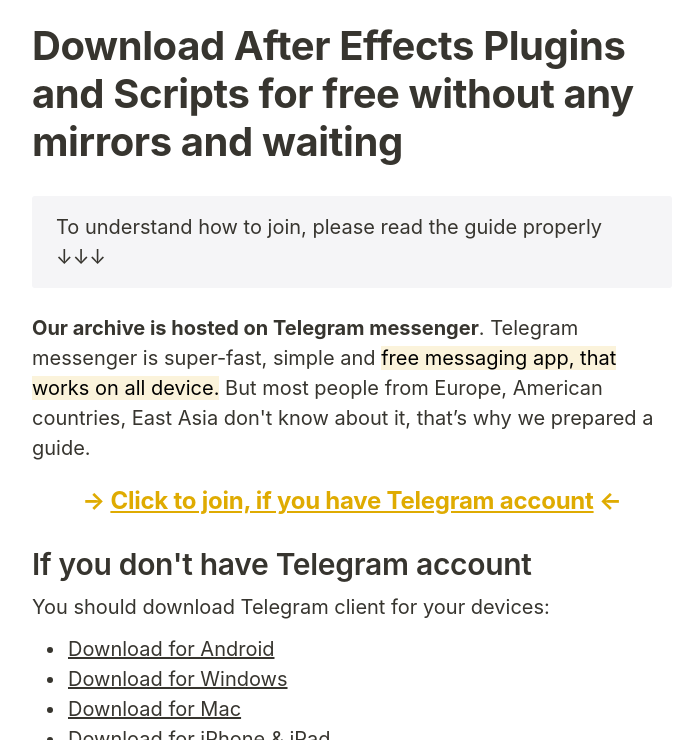
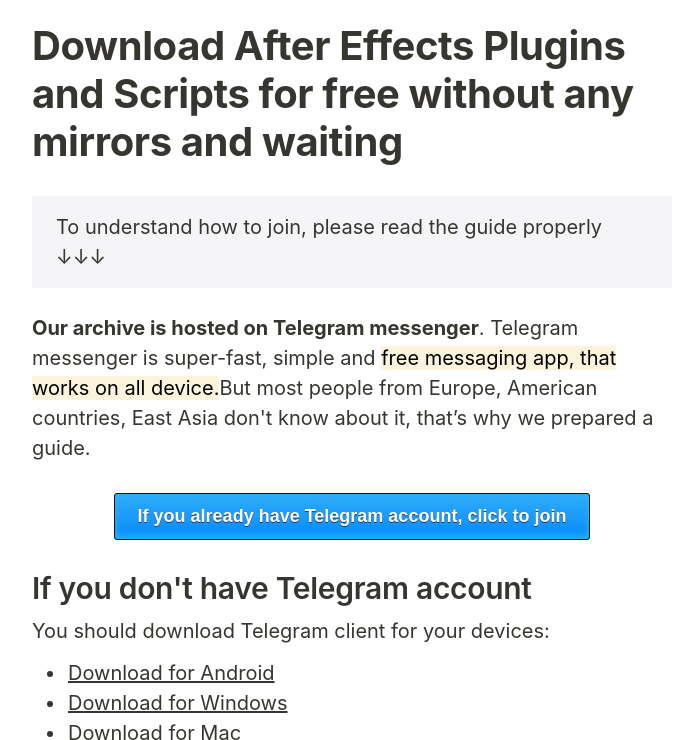
Before and after one commit to monter-m1/monter, a plain HTML site: page index.html in a window 1280 px wide. Shown: the part 363-1103 px from the top of the page, without its empty margins (288-971 px from the left). Drawn offline with Linux system fonts and the light colour scheme.

Commit message:
Update index.html

```diff
--- a/index.html
+++ b/index.html
@@ -8,7 +8,8 @@
 
 
     <meta name="description" content="After Effects plugins and scripts for motion design, VFX, 3D">
-    <meta name="keywords" content="After Effects, Plugins, Scripts, After Effects Plugins Free Download, Plugins for After Effects">
+    <meta name="keywords"
+        content="After Effects, Plugins, Scripts, After Effects Plugins Free Download, Plugins for After Effects">
 
     <meta property="og:locale" content="en_US" />
     <meta property="og:type" content="website">
@@ -16,19 +17,23 @@
     <meta property="og:title" content="After Effects Plugins and Scripts">
     <meta property="og:description" content="After Effects plugins and scripts for motion design, VFX, 3D">
 
-    <script type="text/javascript" >
-        (function(m,e,t,r,i,k,a){m[i]=m[i]||function(){(m[i].a=m[i].a||[]).push(arguments)};
-        m[i].l=1*new Date();k=e.createElement(t),a=e.getElementsByTagName(t)[0],k.async=1,k.src=r,a.parentNode.insertBefore(k,a)})
-        (window, document, "script", "https://mc.yandex.ru/metrika/tag.js", "ym");
+    <script type="text/javascript">
+        (function (m, e, t, r, i, k, a) {
+        m[i] = m[i] || function () { (m[i].a = m[i].a || []).push(arguments) };
+            m[i].l = 1 * new Date(); k = e.createElement(t), a = e.getElementsByTagName(t)[0], k.async = 1, k.src = r, a.parentNode.insertBefore(k, a)
+        })
+            (window, document, "script", "https://mc.yandex.ru/metrika/tag.js", "ym");
 
         ym(56987398, "init", {
-             clickmap:true,
-             trackLinks:true,
-             accurateTrackBounce:true,
-             webvisor:true
+            clickmap: true,
+            trackLinks: true,
+            accurateTrackBounce: true,
+            webvisor: true
         });
-     </script>
-     <noscript><div><img src="https://mc.yandex.ru/watch/56987398" style="position:absolute; left:-9999px;" alt="" /></div></noscript>
+    </script>
+    <noscript>
+        <div><img src="https://mc.yandex.ru/watch/56987398" style="position:absolute; left:-9999px;" alt="" /></div>
+    </noscript>
 
     <style>
         /* webkit printing magic: print all background colors */
@@ -648,49 +653,74 @@
         .link-center {
             text-align: center;
         }
+
+        .myButton {
+            box-shadow: inset 0px -3px 7px 0px #29bbff;
+            background: linear-gradient(to bottom, #2dabf9 5%, #0688fa 100%);
+            background-color: #2dabf9;
+            border-radius: 3px;
+            border: 1px solid #0b0e07;
+            display: inline-block;
+            cursor: pointer;
+            color: #ffffff;
+            font-family: Arial;
+            font-size: 18px;
+            padding: 9px 23px;
+            text-decoration: none;
+            text-shadow: 0px 1px 0px #263666;
+            font-weight: 700;
+            margin-top: 20px;
+        }
+
+        .myButton:hover {
+            background: linear-gradient(to bottom, #0688fa 5%, #2dabf9 100%);
+            background-color: #0688fa;
+        }
+
+        .myButton:active {
+            position: relative;
+            top: 1px;
+        }
     </style>
 </head>
 
 <body>
     <article class="page sans">
         <header>
-            <figure><video type="video/mp4" width="640px" autoplay loop muted
-                    playsinline>
+            <figure><video type="video/mp4" width="640px" autoplay loop muted playsinline>
                     <source src="monter-new-promo-tg.mp4" type="video/mp4"></video></figure>
-            <h1 class="page-title">Download After Effects Plugins and Scripts for free without any mirrors and waiting</h1>
+            <h1 class="page-title">Download After Effects Plugins and Scripts for free without any mirrors and waiting
+            </h1>
         </header>
         <div class="page-body">
             <figure class="block-color-gray_background callout" style="white-space:pre-wrap;display:flex"
                 id="d92c490e-1ef6-403c-aae6-75e2649c6efc">
                 <div style="width:100%">To understand how to join, please read the guide properly ↓↓↓</div>
             </figure>
-            <p class=""><strong>Our archive is hosted on Telegram
-                    messenger</strong>. Telegram messenger is super-fast, simple and <mark
-                    class="highlight-yellow_background">free messaging app, that works on all device.</mark> But most
-                people from Europe, American countries, East Asia don't know about it, that’s why we prepared a guide.
+            <p><strong>Our archive is hosted on Telegram messenger</strong>. Telegram messenger is super-fast, simple
+                and <mark class="highlight-yellow_background">free messaging app, that works on all device.</mark>But
+                most people from Europe, American countries, East Asia don't know about it, that’s why we prepared a guide.
             </p>
-            <p class=""></p>
-            <h2 id="3e486cdd-5552-4fda-a35f-a80a501ee35f" class="link-center"><mark class="highlight-yellow"><strong>→
-                        <a href="https://tr.im/m-in" target="_blank">Click to join, if you have Telegram account</a>
-                        ←</strong></mark></h2>
-            <h1 class="">If you don't have Telegram account</h1>
-            <p class="">You should download Telegram client for your devices:
+            <div class="link-center"><a href="https://tr.im/m-in" target="_blank" class="myButton">If you already have Telegram account, click to join</a></div>
+            <h1>If you don't have Telegram account</h1>
+            <p >You should download Telegram client for your devices:
             </p>
             <ul class="bulleted-list">
                 <li><a href="https://play.google.com/store/apps/details?id=org.telegram.messenger">Download for
                         Android</a></li>
                 <li><a href="https://telegram.org/dl/desktop/win">Download for Windows</a></li>
                 <li><a href="https://telegram.org/dl/desktop/mac">Download for Mac</a></li>
-                <li><a href="https://apps.apple.com/app/telegram-messenger/id686449807">Download for iPhone & iPad</a></li>
+                <li><a href="https://apps.apple.com/app/telegram-messenger/id686449807">Download for iPhone & iPad</a>
+                </li>
                 <li><a href="https://telegram.org/dl/desktop/linux">Download for Linux</a></li>
             </ul>
-            <h2 class="">If you don&#x27;t know how to Sign Up, watch this
+            <h2 >If you don&#x27;t know how to Sign Up, watch this
                 tutorial</h2><iframe class="video-youtube" width="640" height="400"
                 src="https://www.youtube.com/embed/tniO5LCaXbQ" frameborder="0"
                 allow="accelerometer; autoplay; encrypted-media; gyroscope; picture-in-picture"
                 allowfullscreen></iframe>
-            <h1 class="">After sign up <mark
-                    class="highlight-yellow_background">click this <a href="https://tr.im/m-in">invite link</a></mark> on
+            <h1 >After sign up <mark class="highlight-yellow_background">click this <a
+                        href="https://tr.im/m-in">invite link</a></mark> on
                 the device where you installed Telegram app</h1>
         </div>
         <iframe
```
